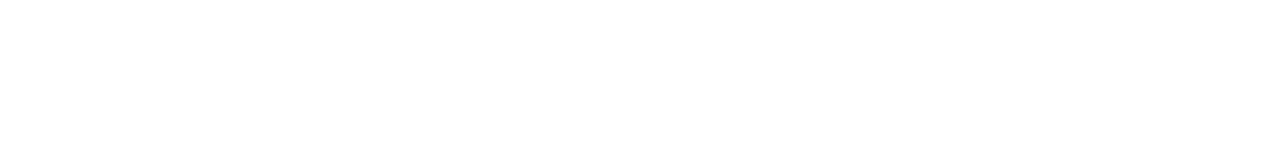
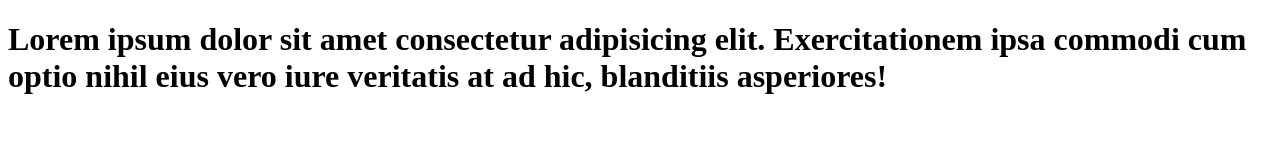
Before and after one commit to Sardorbeek09105358/learn, a plain HTML site: page index.html in a window 1280 px wide. Drawn offline with Linux system fonts and the light colour scheme.

Commit message:
second commit

```diff
--- a/index.html
+++ b/index.html
@@ -9,7 +9,7 @@
 </head>
 <body>
 
-
+    <h1>Lorem ipsum dolor sit amet consectetur adipisicing elit. Exercitationem ipsa commodi cum optio nihil eius vero iure veritatis at ad hic, blanditiis asperiores!</h1>
 
 
 
```
